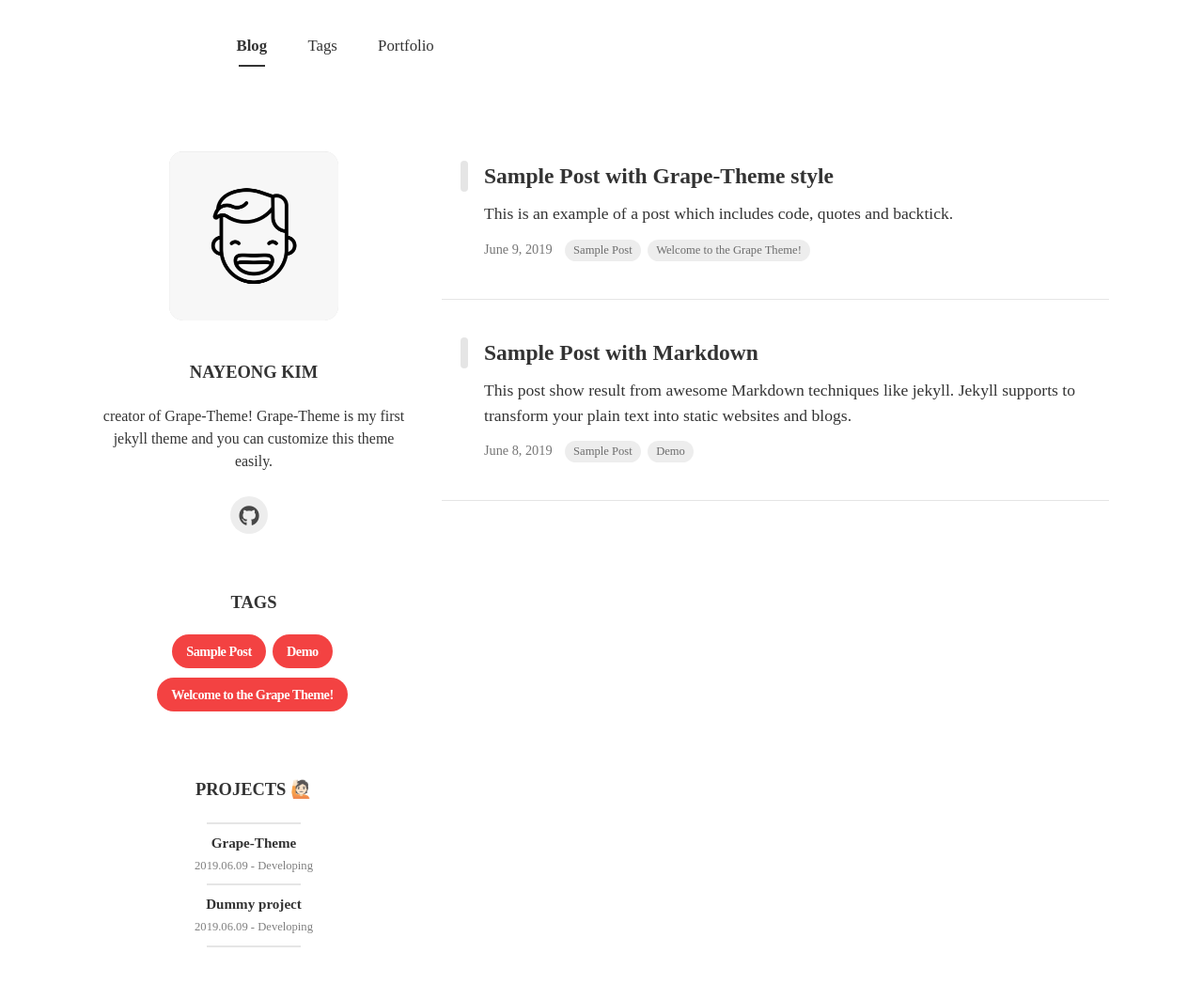
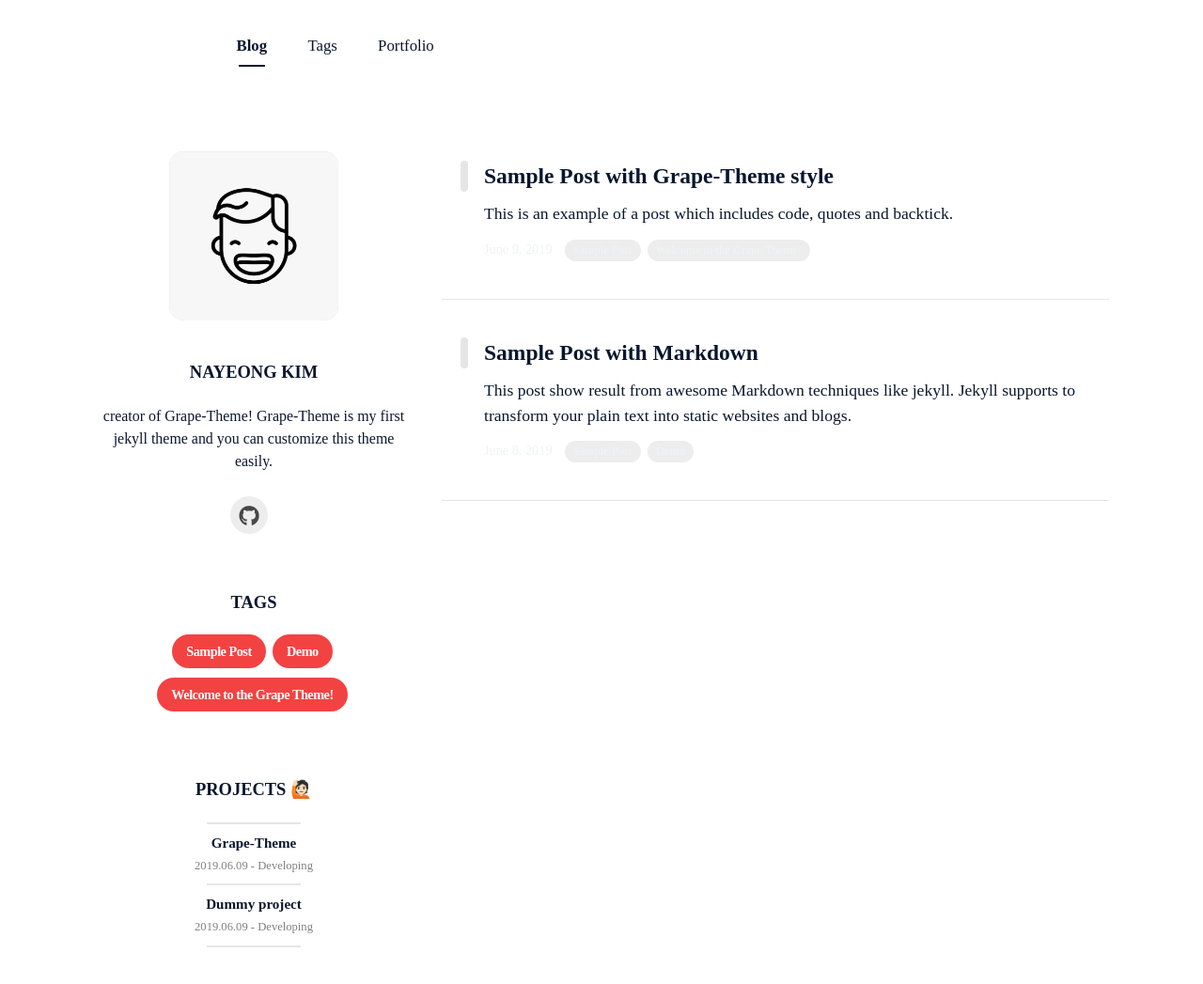
Before and after one commit to jackpraveenraj/jackpraveenraj.github.olddd, a Jekyll site: the page built from index.html, in a window 1280 px wide. Shown: the whole page at 94% size. Built offline with Jekyll 4.4.1, drawn with Linux system fonts in a browser that asks for light colours; nearby versions of some CDN libraries; some web fonts are replaced; the list of posts is cut into pages by our own code.

Commit message:
Update _variable.scss

```diff
--- a/_sass/base/_variable.scss
+++ b/_sass/base/_variable.scss
@@ -2,8 +2,8 @@ $theme-color : #f34242;
 $theme-bright : #f34242;
 $theme-dark : #f34242;
 $theme-dark2 : #f34242;
-$text : rgba(0,0,0,0.8);
-$text-gray : rgba(0,0,0,0.54);
+$text : rgba(9, 23, 45, 1);
+$text-gray : rgba(240, 242, 246, 1);
 
 %page-padding {
     padding : 0px 15%!important;
```
